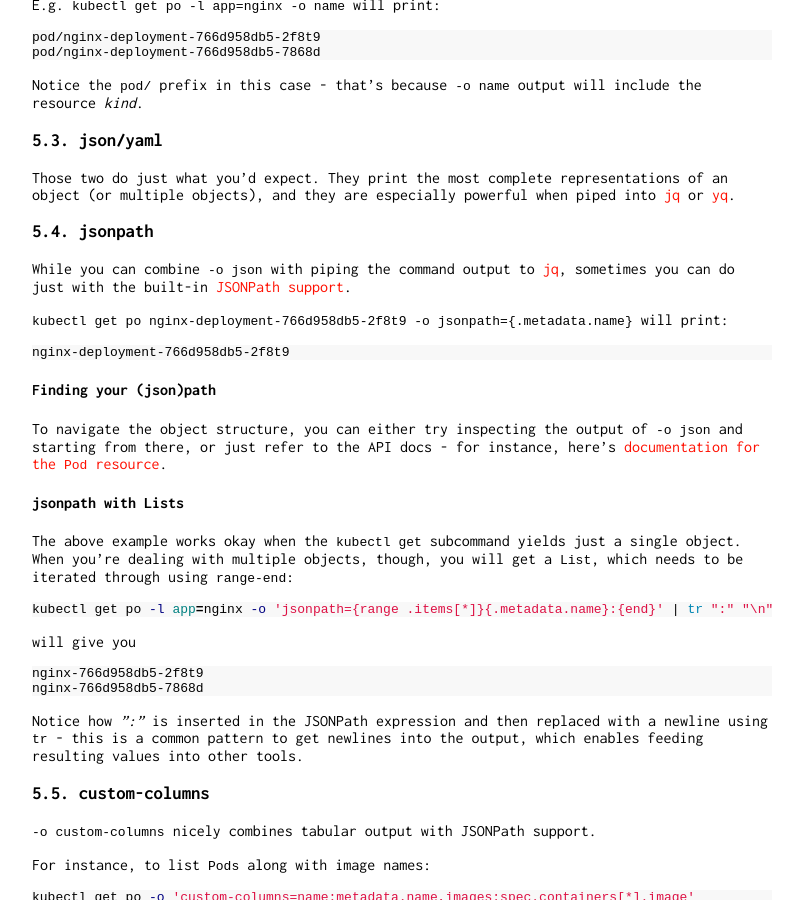
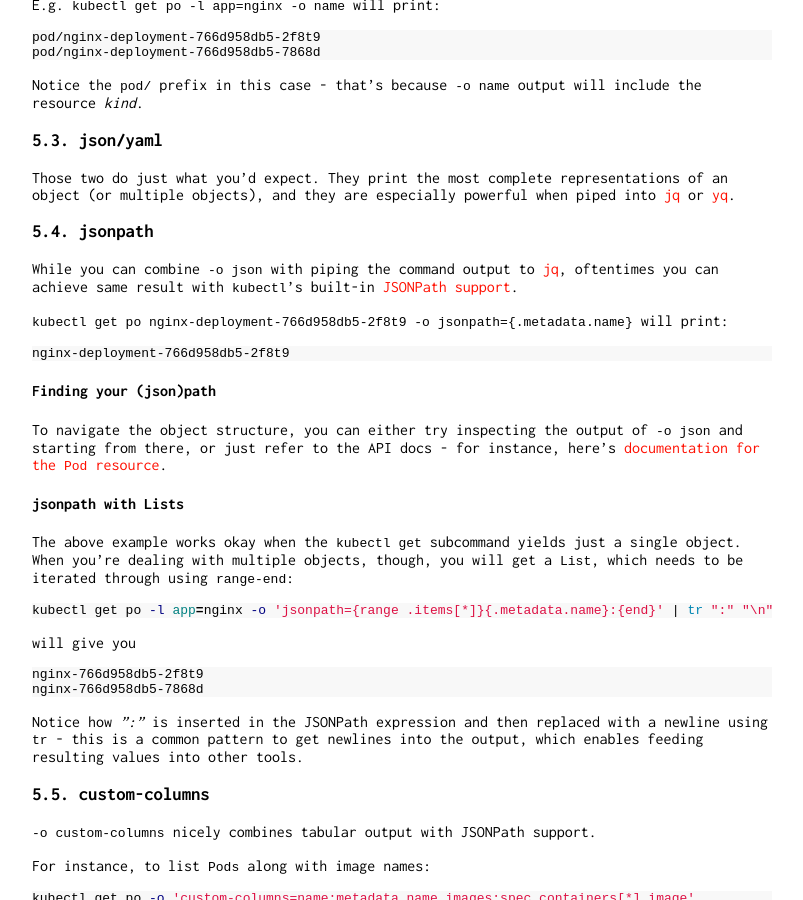
Before and after one commit to petr-k/petr-k.github.io, a Jekyll site: the page built from _posts/2019-01-06-kubernetes-tips-and-tricks-part-1-kubectl.md, in a window 1280 px wide and 900 px high, scrolled down 2814 px. Shown: the whole window, without its empty margins (238-1041 px from the left). Built offline with Jekyll 4.4.1, drawn with Linux system fonts in a browser that asks for light colours.

Commit message:
Minor fixes

```diff
--- a/_posts/2019-01-06-kubernetes-tips-and-tricks-part-1-kubectl.md
+++ b/_posts/2019-01-06-kubernetes-tips-and-tricks-part-1-kubectl.md
@@ -174,7 +174,7 @@ piped into [jq](https://stedolan.github.io/jq/) or [yq](https://github.com/mikef
 
 ### 5.4. jsonpath
 While you can combine `-o json` with piping the command output
-to [jq](https://stedolan.github.io/jq/), sometimes you can do just with the
+to [jq](https://stedolan.github.io/jq/), oftentimes you can achieve same result with `kubectl`'s
 built-in [JSONPath support](https://kubernetes.io/docs/reference/kubectl/jsonpath/).
 
 `kubectl get po nginx-deployment-766d958db5-2f8t9 -o jsonpath={.metadata.name}` will print:
```
